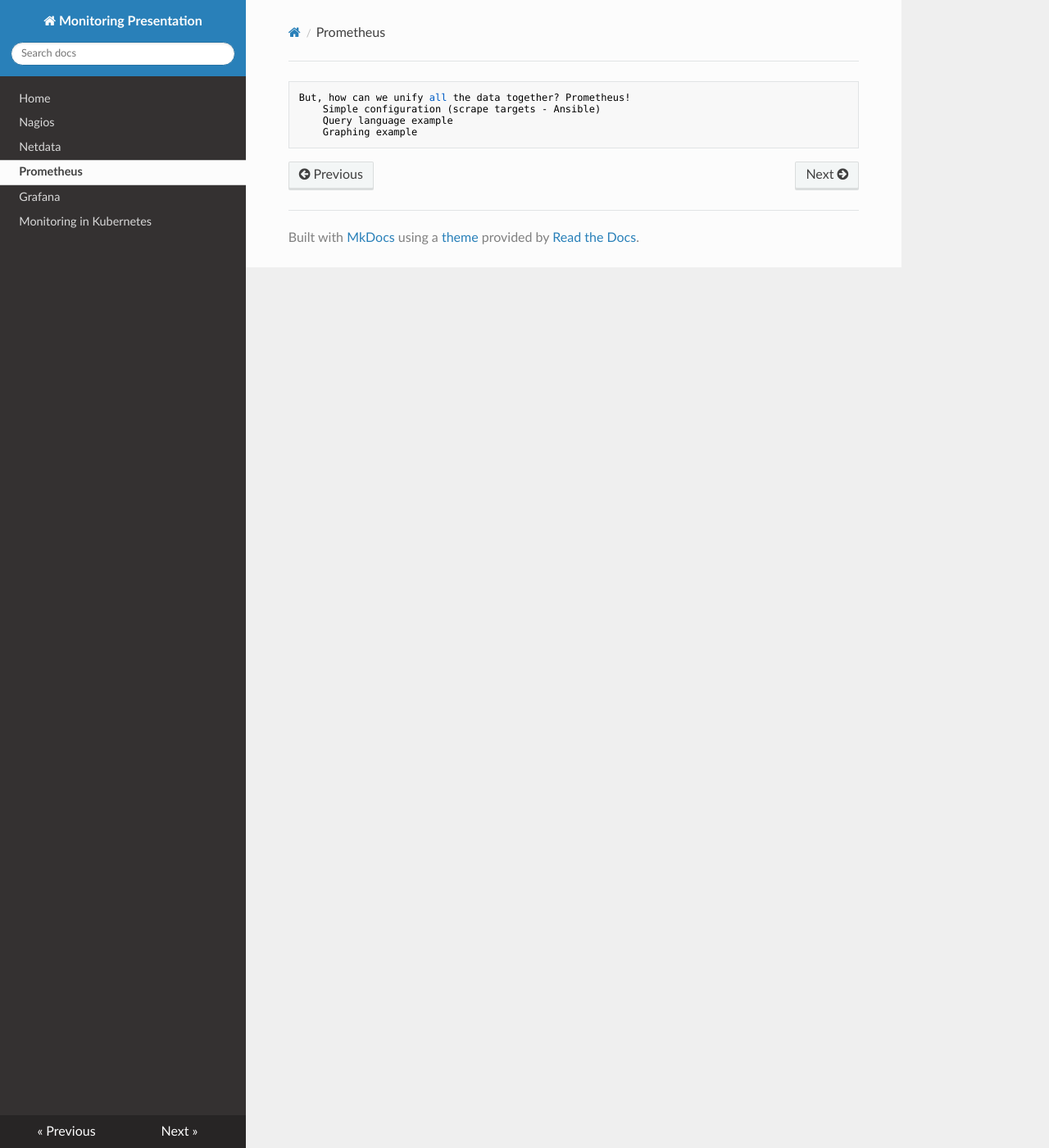
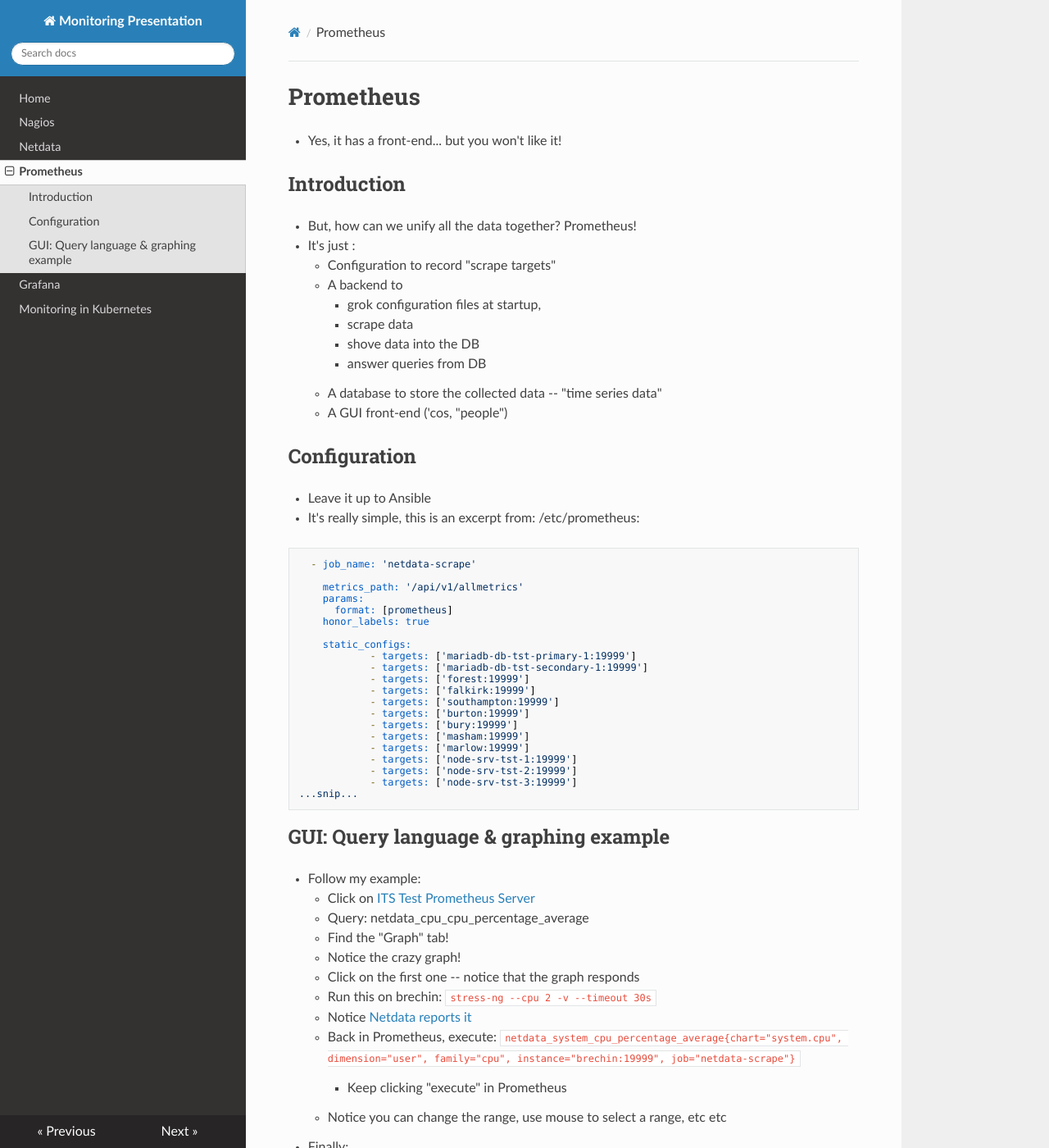
Before and after one commit to ualbertalib/MonitoringPrezzie, an MkDocs documentation site: the page built from docs/Prometheus.md, in a window 1280 px wide and 1400 px high. Shown: the whole window at 82% size. Built offline with MkDocs 1.6.1, drawn with Linux system fonts in a browser that asks for light colours; nearby versions of some CDN libraries; some of the changed text lies outside the part shown.

Commit message:
Final updates before 1st presentation

````diff
--- a/docs/Prometheus.md
+++ b/docs/Prometheus.md
@@ -1,5 +1,63 @@
+# Prometheus
 
-    But, how can we unify all the data together? Prometheus!
-        Simple configuration (scrape targets - Ansible)
-        Query language example
-        Graphing example
+* Yes, it has a front-end... but you won't like it!
+
+## Introduction
+
+* But, how can we unify all the data together? Prometheus!
+* It's just :
+    * Configuration to record "scrape targets"
+    * A backend to
+        * grok configuration files at startup,
+        * scrape data
+        * shove data into the DB
+        * answer queries from DB
+    * A database to store the collected data -- "time series data"
+    * A GUI front-end ('cos, "people")
+
+## Configuration
+
+* Leave it up to Ansible
+* It's really simple, this is an excerpt from: /etc/prometheus:
+
+```
+  - job_name: 'netdata-scrape'
+
+    metrics_path: '/api/v1/allmetrics'
+    params:
+      format: [prometheus]
+    honor_labels: true
+
+    static_configs:
+            - targets: ['mariadb-db-tst-primary-1:19999']
+            - targets: ['mariadb-db-tst-secondary-1:19999']
+            - targets: ['forest:19999']
+            - targets: ['falkirk:19999']
+            - targets: ['southampton:19999']
+            - targets: ['burton:19999']
+            - targets: ['bury:19999']
+            - targets: ['masham:19999']
+            - targets: ['marlow:19999']
+            - targets: ['node-srv-tst-1:19999']
+            - targets: ['node-srv-tst-2:19999']
+            - targets: ['node-srv-tst-3:19999']
+...snip...
+```
+
+
+## GUI: Query language & graphing example
+
+* Follow my example:
+    * Click on [ITS Test Prometheus Server](http://prom-mon-test-1:9090)
+    * Query: netdata_cpu_cpu_percentage_average
+    * Find the "Graph" tab!
+    * Notice the crazy graph!
+    * Click on the first one -- notice that the graph responds
+    * Run this on brechin: ```stress-ng --cpu 2 -v --timeout 30s```
+    * Notice [Netdata reports it](http://brechin:19999/#menu_cpu;after=0;before=0;theme=slate;utc=America/Edmonton)
+    * Back in Prometheus, execute: ```netdata_system_cpu_percentage_average{chart="system.cpu", dimension="user", family="cpu", instance="brechin:19999", job="netdata-scrape"}```
+        * Keep clicking "execute" in Prometheus
+    * Notice you can change the range, use mouse to select a range, etc etc
+* Finally:
+    * Alerts
+    * Status -> Targets
````
Also changed, not shown: docs/Nagios.md (+6 -3 lines), docs/Netdata.md (+53 -8 lines).
